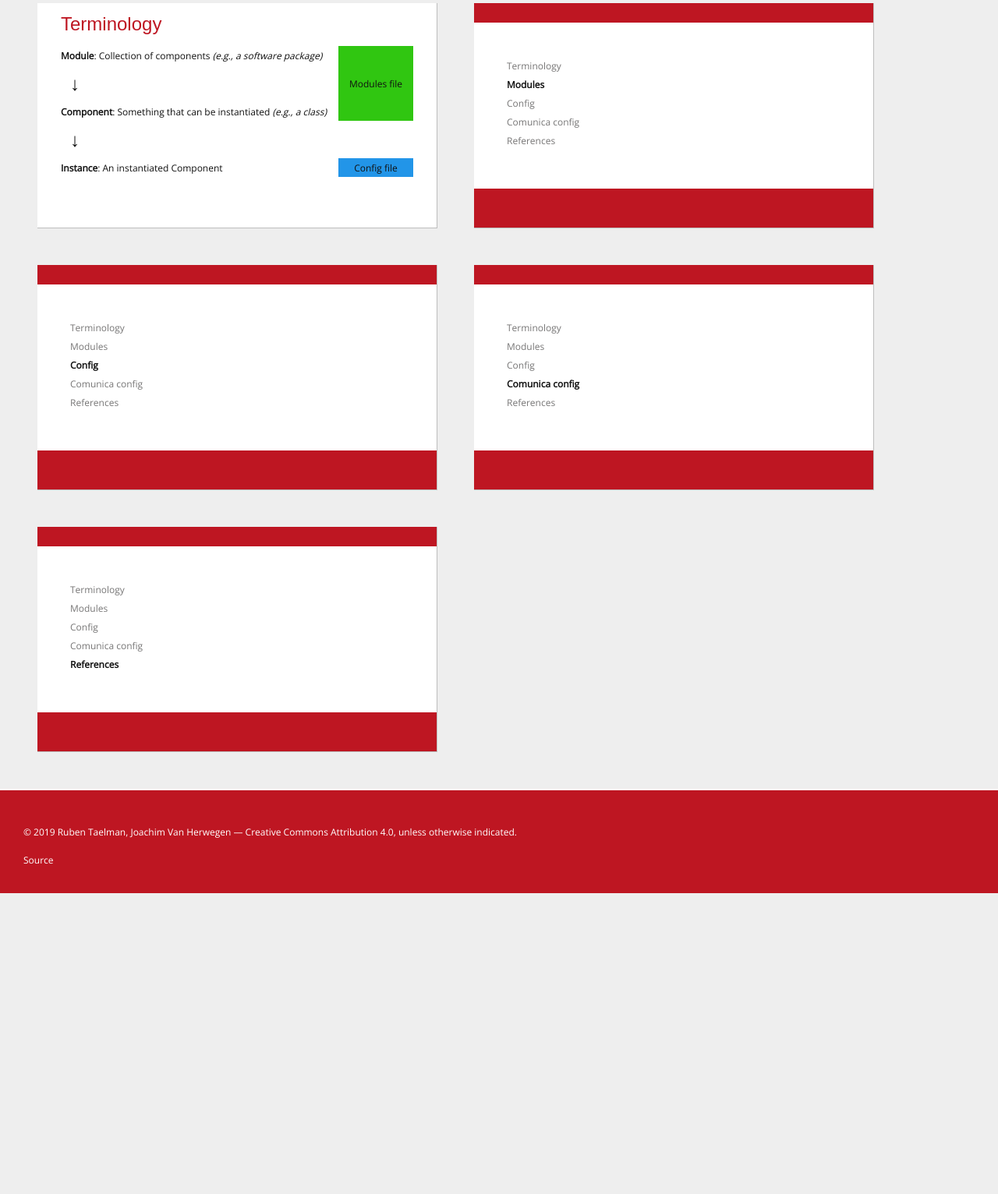
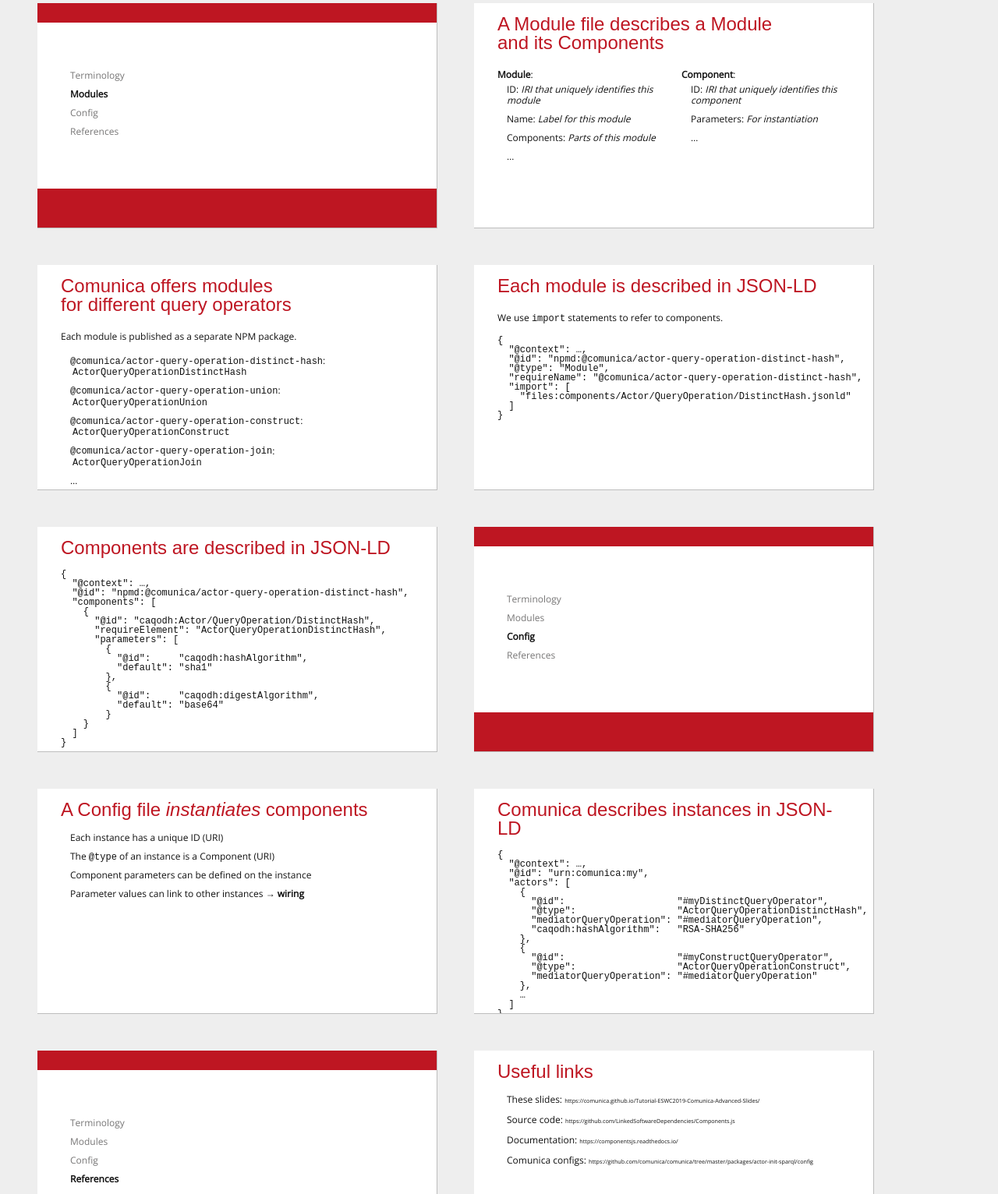
Before and after one commit to comunica/Tutorial-ESWC2019-Comunica-Advanced-Slides, a plain HTML site: page index.html in a window 1280 px wide. Shown: the part 1643-3175 px from the top of the page at 78% size. Before the commit the page ends 2789 px from the top, so only its background shows below. Drawn offline with nearby package versions, Linux system fonts and the light colour scheme; a web font is replaced by a local one.

Commit message:
Deploy comunica/Tutorial-ESWC2019-Comunica-Advanced-Slides to github.com/comunica/Tutorial-ESWC2019-Comunica-Advanced-Slides.git:gh-pages

```diff
--- a/index.html
+++ b/index.html
@@ -83,16 +83,8 @@
         <li><a href="#index-terminology">Terminology</a></li>
         <li><a href="#index-modules">Modules</a></li>
         <li><a href="#index-config">Config</a></li>
-        <li><a href="#index-comunica">Comunica config</a></li>
         <li><a href="#index-references">References</a></li>
       </ul>
-    </section>
-
-    <section id="start-componentsjs" class="slide">
-        <h2>Components.js</h2>
-        <p>A dependency injection framework for JavaScript</p>
-        <p>Components are described in a <em>semantic</em> configuration file</p>
-        <p>Comunica uses Components.js to wire actors, buses and mediators</p>
     </section>
 
     <section id="index-terminology" class="slide index">
@@ -100,7 +92,6 @@
         <li class="current"><a href="#index-terminology">Terminology</a></li>
         <li><a href="#index-modules">Modules</a></li>
         <li><a href="#index-config">Config</a></li>
-        <li><a href="#index-comunica">Comunica config</a></li>
         <li><a href="#index-references">References</a></li>
       </ul>
     </section>
@@ -119,7 +110,7 @@
             <strong>Instance</strong>: <span>An instantiated Component</span><br />
         </p>
         <div style="float: right; width: 8em; text-align: center" class="next">
-            <div style="background-color: #30c611; height: 5em; padding-top: 3em">Modules file</div>
+            <div style="background-color: #30c611; height: 5em; padding-top: 3em">Module file</div>
             <div style="background-color: #2295e8; margin-top: 4em">Config file</div>
         </div>
     </section>
@@ -129,9 +120,82 @@
         <li><a href="#index-terminology">Terminology</a></li>
         <li class="current"><a href="#index-modules">Modules</a></li>
         <li><a href="#index-config">Config</a></li>
-        <li><a href="#index-comunica">Comunica config</a></li>
         <li><a href="#index-references">References</a></li>
       </ul>
+    </section>
+
+    <section id="modules-overview" class="slide">
+        <h2>A Module file describes a Module<br />and its Components</h2>
+        <div style="float:left;width:18em">
+            <strong>Module</strong>:
+            <ul>
+                <li>ID: <em>IRI that uniquely identifies this module</em></li>
+                <li>Name: <em>Label for this module</em></li>
+                <li>Components: <em>Parts of this module</em></li>
+                <li>&hellip;</li>
+            </ul>
+        </div>
+        <div style="float:right;width:18em">
+            <strong>Component</strong>:
+            <ul>
+                <li>ID: <em>IRI that uniquely identifies this component</em></li>
+                <li>Parameters: <em>For instantiation</em></li>
+                <li>&hellip;</li>
+            </ul>
+        </div>
+    </section>
+
+    <section id="modules-example-overview" class="slide">
+        <h2>Comunica offers modules<br />for different query operators</h2>
+        <p>Each module is published as a separate NPM package.</p>
+        <ul>
+            <li><code>@comunica/actor-query-operation-distinct-hash</code>:<br /> &nbsp;<code>ActorQueryOperationDistinctHash</code></li>
+            <li><code>@comunica/actor-query-operation-union</code>:<br /> &nbsp;<code>ActorQueryOperationUnion</code></li>
+            <li><code>@comunica/actor-query-operation-construct</code>:<br /> &nbsp;<code>ActorQueryOperationConstruct</code></li>
+            <li><code>@comunica/actor-query-operation-join</code>:<br /> &nbsp;<code>ActorQueryOperationJoin</code></li>
+            <li>&hellip;</li>
+        </ul>
+    </section>
+
+    <section id="modules-example-json" class="slide">
+        <h2>Each module is described in JSON-LD</h2>
+        <p>We use <code>import</code> statements to refer to components.</p>
+        <pre>
+{
+  "@context": …,
+  "@id": "npmd:@comunica/actor-query-operation-distinct-hash",
+  "@type": "Module",
+  "requireName": "@comunica/actor-query-operation-distinct-hash",
+  "import": [
+    "files:components/Actor/QueryOperation/DistinctHash.jsonld"
+  ]
+}
+        </pre>
+    </section>
+
+    <section id="modules-example-json" class="slide">
+        <h2>Components are described in JSON-LD</h2>
+            <pre>
+{
+  "@context": …,
+  "@id": "npmd:@comunica/actor-query-operation-distinct-hash",
+  "components": [
+    {
+      "@id": "caqodh:Actor/QueryOperation/DistinctHash",
+      "requireElement": "ActorQueryOperationDistinctHash",
+      "parameters": [
+        {
+          "@id":     "caqodh:hashAlgorithm",
+          "default": "sha1"
+        },
+        {
+          "@id":     "caqodh:digestAlgorithm",
+          "default": "base64"
+        }
+    }
+  ]
+}
+        </pre>
     </section>
 
     <section id="index-config" class="slide index">
@@ -139,19 +203,42 @@
         <li><a href="#index-terminology">Terminology</a></li>
         <li><a href="#index-modules">Modules</a></li>
         <li class="current"><a href="#index-config">Config</a></li>
-        <li><a href="#index-comunica">Comunica config</a></li>
         <li><a href="#index-references">References</a></li>
       </ul>
     </section>
 
-    <section id="index-comunica" class="slide index">
-      <ul>
-        <li><a href="#index-terminology">Terminology</a></li>
-        <li><a href="#index-modules">Modules</a></li>
-        <li><a href="#index-config">Config</a></li>
-        <li class="current"><a href="#index-comunica">Comunica config</a></li>
-        <li><a href="#index-references">References</a></li>
-      </ul>
+    <section id="config-overview" class="slide">
+        <h2>A Config file <em>instantiates</em> components</h2>
+        <ul>
+            <li>Each instance has a unique ID (URI)</li>
+            <li>The <code>@type</code> of an instance is a Component (URI)</li>
+            <li>Component parameters can be defined on the instance</li>
+            <li>Parameter values can link to other instances &rarr; <strong>wiring</strong></li>
+        </ul>
+    </section>
+
+    <section id="config-example-json" class="slide">
+        <h2>Comunica describes instances in JSON-LD</h2>
+            <pre>
+{
+  "@context": …,
+  "@id": "urn:comunica:my",
+  "actors": [
+    {
+      "@id":                    "#myDistinctQueryOperator",
+      "@type":                  "ActorQueryOperationDistinctHash",
+      "mediatorQueryOperation": "#mediatorQueryOperation",
+      "caqodh:hashAlgorithm":   "RSA-SHA256"
+    },
+    {
+      "@id":                    "#myConstructQueryOperator",
+      "@type":                  "ActorQueryOperationConstruct",
+      "mediatorQueryOperation": "#mediatorQueryOperation"
+    },
+    …
+  ]
+}
+        </pre>
     </section>
 
     <section id="index-references" class="slide index">
@@ -159,9 +246,18 @@
         <li><a href="#index-terminology">Terminology</a></li>
         <li><a href="#index-modules">Modules</a></li>
         <li><a href="#index-config">Config</a></li>
-        <li><a href="#index-comunica">Comunica config</a></li>
         <li class="current"><a href="#index-references">References</a></li>
       </ul>
+    </section>
+
+    <section id="references" class="slide">
+        <h2>Useful links</h2>
+        <ul>
+            <li>These slides: <a href="https://comunica.github.io/Tutorial-ESWC2019-Comunica-Advanced-Slides/" style="font-size: 0.6em">https://comunica.github.io/Tutorial-ESWC2019-Comunica-Advanced-Slides/</a></li>
+            <li>Source code: <a href="https://github.com/LinkedSoftwareDependencies/Components.js" style="font-size: 0.6em">https://github.com/LinkedSoftwareDependencies/Components.js</a></li>
+            <li>Documentation: <a href="https://componentsjs.readthedocs.io/" style="font-size: 0.6em">https://componentsjs.readthedocs.io/</a></li>
+            <li>Comunica configs: <a href="https://github.com/comunica/comunica/tree/master/packages/actor-init-sparql/config" style="font-size: 0.6em">https://github.com/comunica/comunica/tree/master/packages/actor-init-sparql/config</a></li>
+        </ul>
     </section>
 
     <footer>
```
